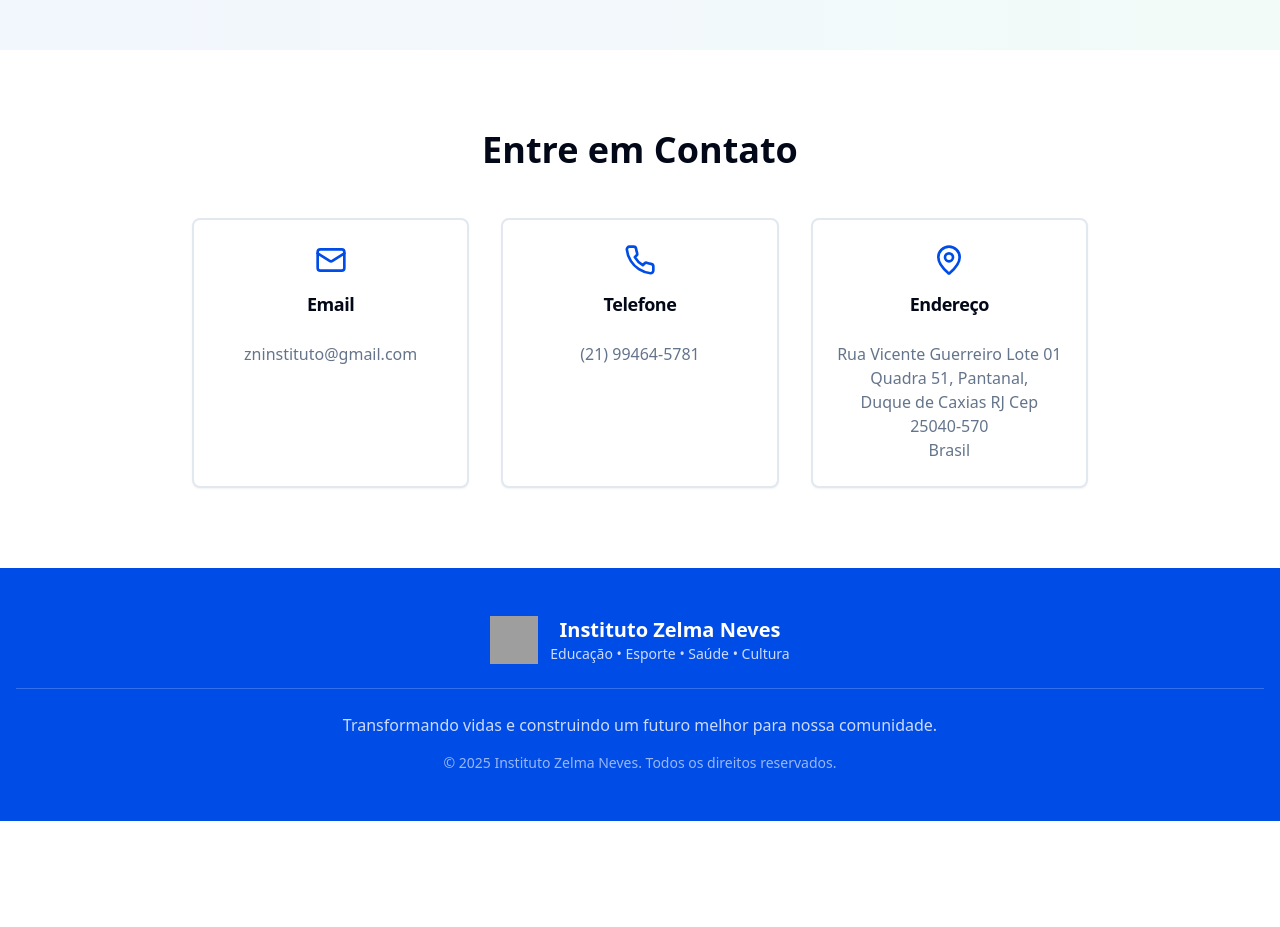
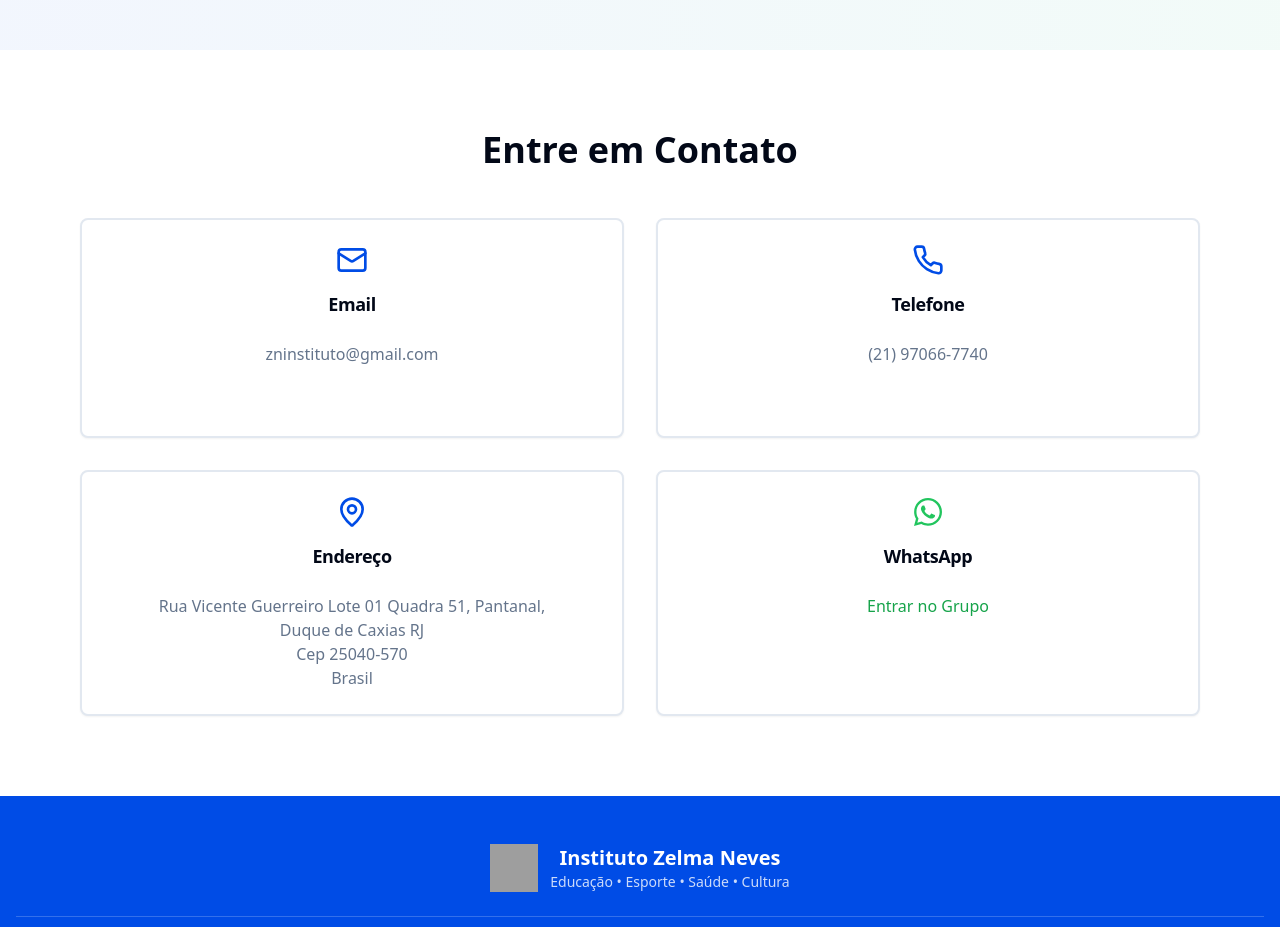
Before and after one commit to IgorSouza4489/zelma-neves-impact-main, a React (Vite) app: page / in a window 1280 px wide. Shown: the part 2220-3147 px from the top of the page. Before the commit the page ends 3041 px from the top, so only its background shows below. Built offline with nearby package versions, Linux system fonts and the light colour scheme; grey boxes are pictures that could not be loaded.

Commit message:
add whastapp groups

```diff
--- a/package.json
+++ b/package.json
@@ -52,6 +52,7 @@
     "react-day-picker": "^8.10.1",
     "react-dom": "^18.3.1",
     "react-hook-form": "^7.61.1",
+    "react-icons": "^5.5.0",
     "react-resizable-panels": "^2.1.9",
     "react-router-dom": "^6.30.1",
     "recharts": "^2.15.4",
--- a/src/pages/Index.tsx
+++ b/src/pages/Index.tsx
@@ -14,6 +14,7 @@ import {
   Phone,
   MapPin
 } from "lucide-react";
+import { FaWhatsapp } from "react-icons/fa";
 
 const Index = () => {
   return (
@@ -161,47 +162,70 @@ const Index = () => {
 
 {/* Contact Section */}
 <section id="contato" className="py-20 bg-background">
-        <div className="container mx-auto px-4">
-          <div className="max-w-4xl mx-auto">
-            <h2 className="text-4xl font-bold mb-12 text-center text-foreground">Entre em Contato</h2>
-            <div className="grid md:grid-cols-3 gap-8">
-              <Card className="text-center border-2 hover:shadow-lg transition-shadow">
+  <div className="container mx-auto px-4 max-w-6xl">
+    <div className="text-center mb-12">
+      <h2 className="text-4xl font-bold text-foreground">Entre em Contato</h2>
+    </div>
+
+    <div className="grid md:grid-cols-2 lg:grid-cols-2 gap-8">
+
+      <Card className="text-center border-2 hover:shadow-lg transition-shadow min-h-[220px]">
         <CardHeader>
           <Mail className="h-8 w-8 text-primary mx-auto mb-2" />
           <CardTitle className="text-lg">Email</CardTitle>
         </CardHeader>
         <CardContent>
-                  <p className="text-muted-foreground">
-                    zninstituto@gmail.com
-                  </p>
+          <p className="text-muted-foreground">zninstituto@gmail.com</p>
         </CardContent>
       </Card>
 
-              <Card className="text-center border-2 hover:shadow-lg transition-shadow">
+      <Card className="text-center border-2 hover:shadow-lg transition-shadow min-h-[220px]">
         <CardHeader>
           <Phone className="h-8 w-8 text-primary mx-auto mb-2" />
           <CardTitle className="text-lg">Telefone</CardTitle>
         </CardHeader>
         <CardContent>
-                  <p className="text-muted-foreground">
-                    (21) 99464-5781
-                  </p>
+          <p className="text-muted-foreground">(21) 97066-7740</p>
         </CardContent>
       </Card>
 
-              <Card className="text-center border-2 hover:shadow-lg transition-shadow">
+      <Card className="text-center border-2 hover:shadow-lg transition-shadow min-h-[220px]">
         <CardHeader>
           <MapPin className="h-8 w-8 text-primary mx-auto mb-2" />
           <CardTitle className="text-lg">Endereço</CardTitle>
         </CardHeader>
         <CardContent>
-                  <p className="text-muted-foreground">
-                   Rua Vicente Guerreiro Lote 01 Quadra 51, Pantanal,<br /> Duque de Caxias RJ Cep 25040-570<br />
+          <a
+            href="https://www.google.com/maps?q=Rua+Vicente+Guerreiro+Lote+01+Quadra+51,+Pantanal,+Duque+de+Caxias+RJ,+25040-570"
+            target="_blank"
+            rel="noopener noreferrer"
+            className="text-muted-foreground hover:underline"
+          >
+            Rua Vicente Guerreiro Lote 01 Quadra 51, Pantanal,<br />
+            Duque de Caxias RJ <br />
+            Cep 25040-570<br />
             Brasil
-                  </p>
+          </a>
         </CardContent>
       </Card>
-            </div>
+
+      <Card className="text-center border-2 hover:shadow-lg transition-shadow min-h-[220px]">
+        <CardHeader>
+          <FaWhatsapp className="h-8 w-8 text-green-500 mx-auto mb-2" />
+          <CardTitle className="text-lg">WhatsApp</CardTitle>
+        </CardHeader>
+        <CardContent>
+          <a
+            href="https://chat.whatsapp.com/seu-link-do-grupo"
+            target="_blank"
+            rel="noopener noreferrer"
+            className="text-green-600 font-medium hover:underline"
+          >
+            Entrar no Grupo
+          </a>
+        </CardContent>
+      </Card>
+
     </div>
   </div>
 </section>
```
Also changed, not shown: 1 other file (tests, documents, lock files or other folders). Lines whose indentation alone changed are shown as unchanged.
